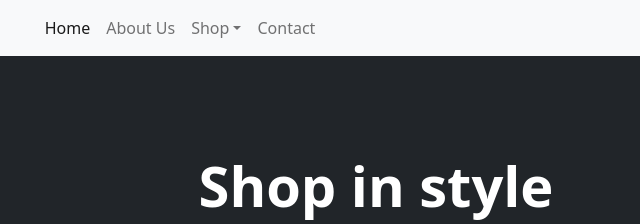
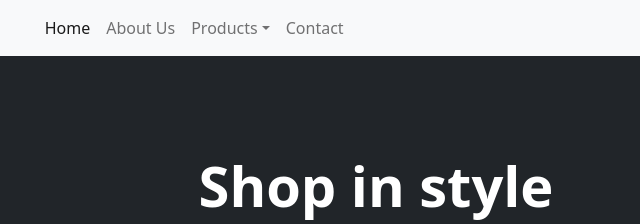
Before and after one commit to 501Legion/SungWoo, a plain HTML site: page product/index.html in a window 1280 px wide. Shown: the top 224 px of the page, 264-904 px from the left. Drawn offline with nearby package versions, Linux system fonts and the light colour scheme.

Commit message:
Update index.html

```diff
--- a/product/index.html
+++ b/product/index.html
@@ -49,7 +49,7 @@
                 role="button"
                 data-bs-toggle="dropdown"
                 aria-expanded="false"
-                >Shop</a
+                >Products</a
               >
               <ul class="dropdown-menu" aria-labelledby="navbarDropdown">
                 <li><a class="dropdown-item" href="#!">All Products</a></li>
```
